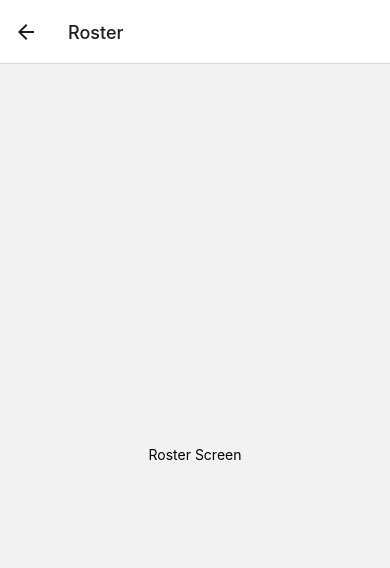
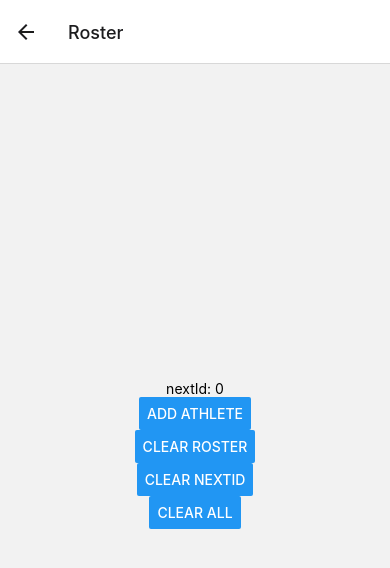
Before and after one commit to b-cheek/coacher, a React Native app: screen /Roster in a window 390 px wide. Shown: the top 568 px of the page. Built offline with nearby package versions, Linux system fonts and the light colour scheme.

Commit message:
Roster creation sort of working, did have to rewrite AthleteForm after deleting though so idk

```diff
--- a/package.json
+++ b/package.json
@@ -10,6 +10,7 @@
   },
   "dependencies": {
     "@expo/metro-runtime": "~3.1.3",
+    "@react-native-async-storage/async-storage": "^1.23.1",
     "@react-navigation/native": "^6.1.17",
     "@react-navigation/native-stack": "^6.9.26",
     "expo": "^51.0.5",
@@ -19,8 +20,7 @@
     "react-native": "0.73.4",
     "react-native-safe-area-context": "4.10.1",
     "react-native-screens": "3.31.1",
-    "react-native-web": "~0.19.6",
-    "@react-native-async-storage/async-storage": "1.23.1"
+    "react-native-web": "~0.19.6"
   },
   "devDependencies": {
     "@babel/core": "^7.20.0"
--- /dev/null
+++ b/src/Components/AthleteForm.js
@@ -0,0 +1,15 @@
+import React, { useState } from 'react';
+import { TextInput, Button } from 'react-native';
+
+export default function AthleteForm({ athletes, onSubmit }) {
+    const [firstName, setFirstName] = useState('');
+    const [lastName, setLastName] = useState('');
+
+    return (
+        <>
+            <TextInput placeholder="First Name" onChangeText={text => setFirstName(text)} />
+            <TextInput placeholder="Last Name" onChangeText={text => setLastName(text)} />
+            <Button title="Submit" onPress={() => onSubmit(firstName, lastName)} />
+        </>
+    )
+}
--- a/src/Components/RosterScreen.js
+++ b/src/Components/RosterScreen.js
@@ -1,12 +1,40 @@
 import { StatusBar } from 'expo-status-bar';
-import { Text, View } from 'react-native';
+import { Text, View, Button, TextInput } from 'react-native';
 import { styles } from '../constants/styles'
+import { storeDataObject, storeDataString, getDataObject, getDataString } from '../store/store';
+import { useState } from 'react';
+import AthleteForm from './AthleteForm';
+import AsyncStorage from '@react-native-async-storage/async-storage';
+
 
 export default function RosterScreen() {
+  const [showAthleteForm, setShowAthleteForm] = useState(false);
+  const [athletes, setAthletes] = useState(Array.isArray(getDataObject('athletes')) ? getDataObject('athletes') : []);
+  // const [athletes, setAthletes] = useState(getDataObject('athletes') || []);
+  const [nextId, setNextId] = useState(parseInt(getDataString('nextId')) || 0);
+  // const [nextId, setNextId] = useState(getDataString('nextId')) ? );
+
+  function addAthlete(firstName, lastName) {
+      setAthletes([...athletes, {
+          id: nextId,
+          firstName: firstName,
+          lastName: lastName
+      }]);
+      storeDataObject('athletes', athletes);
+      setNextId(nextId + 1);
+      storeDataString('nextId', (nextId + 1).toString());
+      setShowAthleteForm(false);
+  }
 
   return (
     <View style={styles.container}>
-      <Text>Roster Screen</Text>
+      <Text>nextId: {nextId}</Text>
+      {athletes && athletes.map((athlete) => <Text key={athlete.id}>{athlete.firstName} {athlete.lastName}</Text>)}
+      {!showAthleteForm && <Button title="Add Athlete" onPress={() => setShowAthleteForm(true)} />}
+      {showAthleteForm && <AthleteForm athletes={athletes} onSubmit={addAthlete}/>}
+      <Button title="Clear Roster" onPress={() => storeDataObject('athletes', [])} />
+      <Button title="Clear nextId" onPress={() => storeDataString('nextId', 0)} />
+      <Button title="Clear All" onPress={() => AsyncStorage.clear()} />
       <StatusBar style="auto" />
     </View>
   );
--- /dev/null
+++ b/src/store/store.js
@@ -0,0 +1,49 @@
+import AsyncStorage from "@react-native-async-storage/async-storage";
+
+export const storeDataObject = async (key, value) => {
+    console.debug('storeDataObject', value);
+    try {
+        const jsonValue = JSON.stringify(value);
+        await AsyncStorage.setItem(key, jsonValue);
+    } catch (e) {
+        // saving error
+      console.debug('storeDataObject error', e);
+    }
+};
+
+export const storeDataString = async (key, value) => {
+  console.debug('storeDataString', value);
+  try {
+    await AsyncStorage.setItem(key, value);
+  } catch (e) {
+    // saving error
+    console.debug('storeDataString error', e);
+  }
+};
+
+export const getDataObject = async (key) => {
+  console.debug('getDataObject', key);
+  try {
+    const jsonValue = await AsyncStorage.getItem(key);
+    console.debug('jsonValue', jsonValue);
+    return jsonValue != null ? JSON.parse(jsonValue) : null;
+  } catch (e) {
+    // error reading value
+    console.debug('getDataObject error', e);
+  }
+};
+
+export const getDataString = async (key) => {
+  console.debug('getDataString', key);
+  try {
+    const value = await AsyncStorage.getItem(key);
+    if (value !== null) {
+      // value previously stored
+      console.debug('value', value);
+      return value;
+    }
+  } catch (e) {
+    // error reading value
+    console.debug('getDataString error', e);
+  }
+};
```
Also changed, not shown: 2 other files (tests, documents, lock files or other folders).
